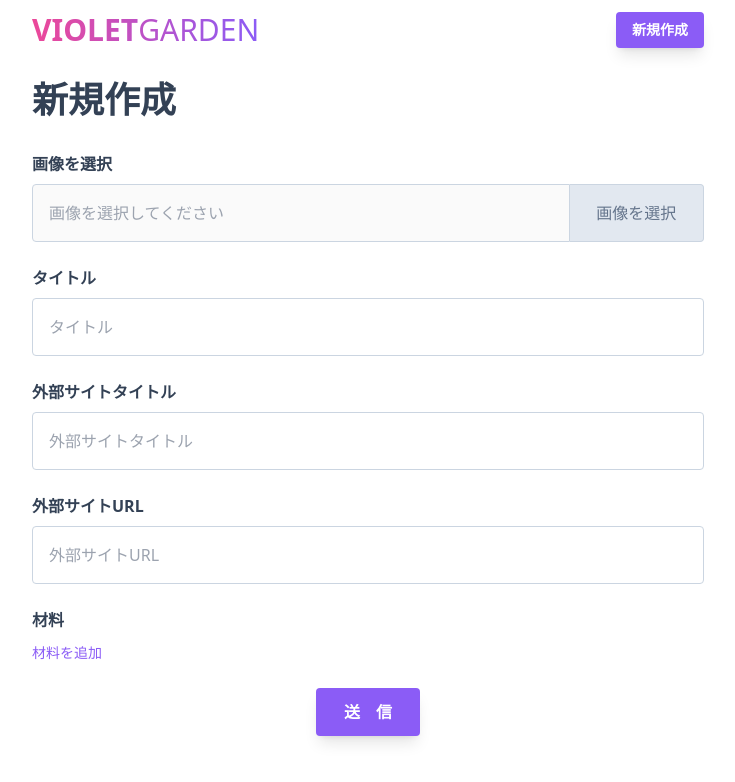
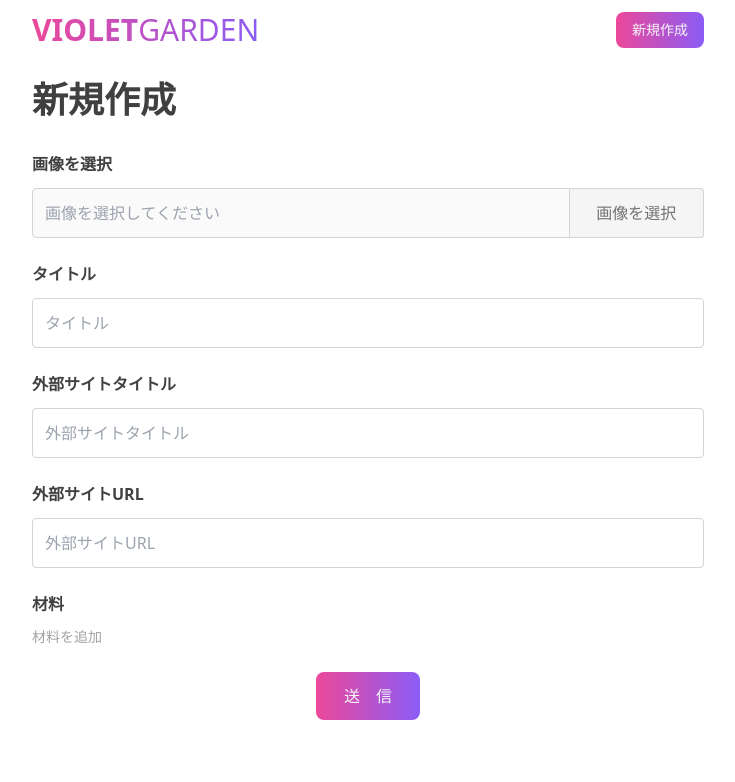
Before and after one commit to whitia/kitchen-note-front, a Next.js app: page /recipes/new in a window 1280 px wide. Shown: the top 782 px of the page, without its empty margins (272-1007 px from the left). Built offline with nearby package versions, Linux system fonts and the light colour scheme.

Commit message:
Fix global style

```diff
--- a/styles/globals.css
+++ b/styles/globals.css
@@ -4,24 +4,30 @@
 
 @layer components {
   html, body {
-    @apply text-slate-700
+    @apply font-sans text-neutral-700 bg-white dark:text-neutral-300 dark:bg-neutral-900
   }
   a {
-    @apply text-violet-500
+    @apply text-neutral-400 transition duration-200 hover:text-neutral-500
+  }
+  .img-cover {
+    @apply object-cover object-center w-full rounded-lg
+  }
+  .badge {
+    @apply p-2 text-sm text-neutral-500 bg-neutral-100 rounded-sm hover:text-neutral-500 dark:text-neutral-400 dark:bg-neutral-800
   }
   .label {
-    @apply text-right font-bold
+    @apply font-bold
   }
   .input-text {
-    @apply mt-2 p-4 w-full border border-slate-300 rounded transition duration-200 focus:outline-none focus:bg-slate-50
+    @apply mt-3 p-3 w-full border border-neutral-300 rounded transition duration-200 focus:outline-none focus:bg-neutral-50 dark:bg-neutral-800 dark:border-neutral-700 dark:placeholder-neutral-500 dark:focus:bg-neutral-700
   }
   .btn {
-    @apply font-bold py-3 px-7 rounded text-white bg-violet-500 shadow-lg transition duration-200 hover:bg-violet-600
+    @apply py-3 px-7 rounded-lg text-neutral-100 bg-gradient-to-r from-pink-500 to-violet-500 transition duration-200 hover:from-pink-600 hover:to-violet-600 hover:text-neutral-100
   }
   .flex-part-input {
-    @apply input-text rounded-r-none
+    @apply input-text w-5/6 md:w-11/12 rounded-r-none
   }
   .flex-part-btn {
-    @apply mt-2 p-4 text-slate-500 bg-slate-200 border border-slate-300 border-l-0 rounded rounded-l-none transition duration-200 hover:bg-slate-300
+    @apply mt-3 p-3 w-1/6 md:w-1/12 text-neutral-500 bg-neutral-100 border border-neutral-300 border-l-0 rounded rounded-l-none transition duration-200 hover:bg-neutral-200 dark:text-neutral-400 dark:bg-neutral-700 dark:border-neutral-700 dark:hover:bg-neutral-600
   }
 }
```
